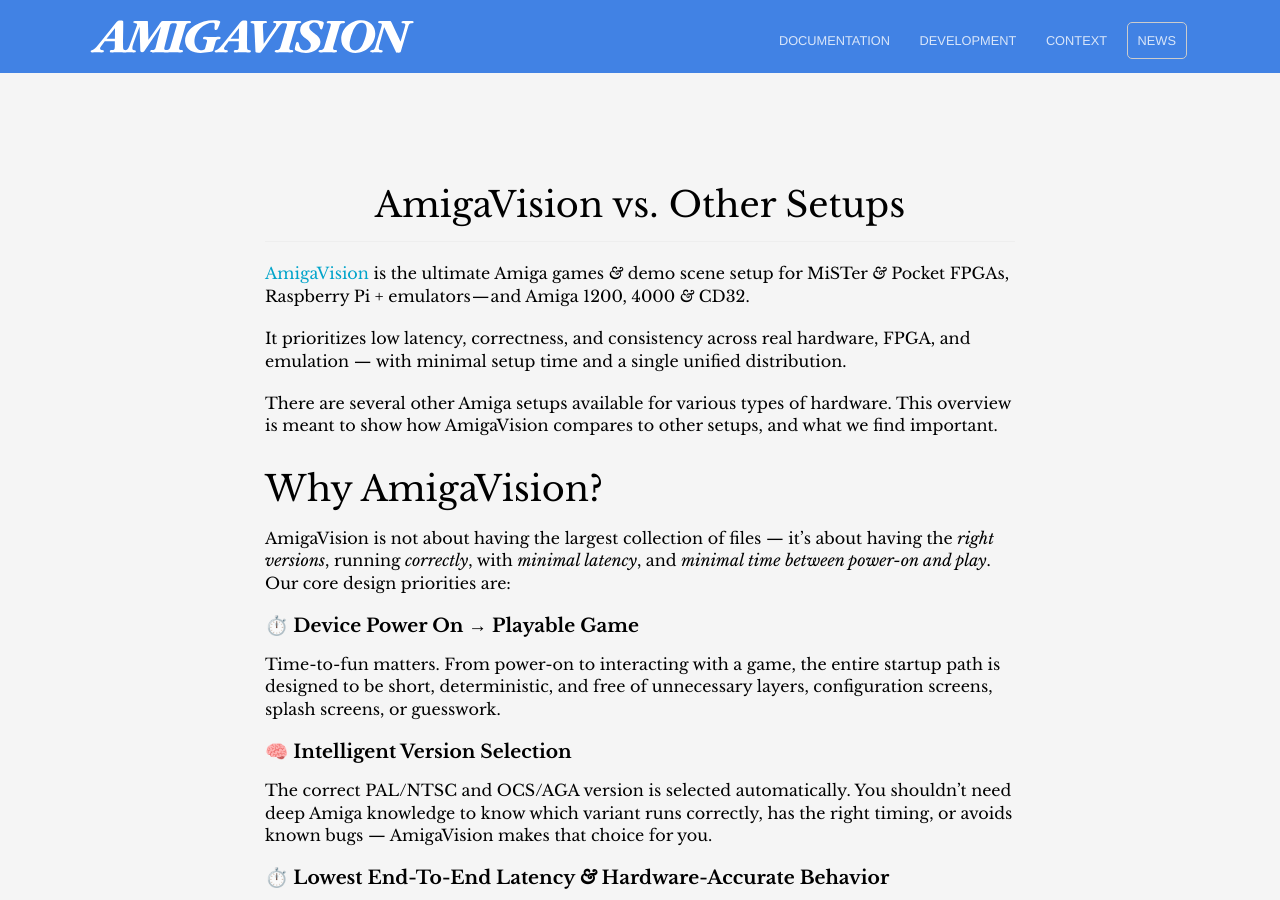
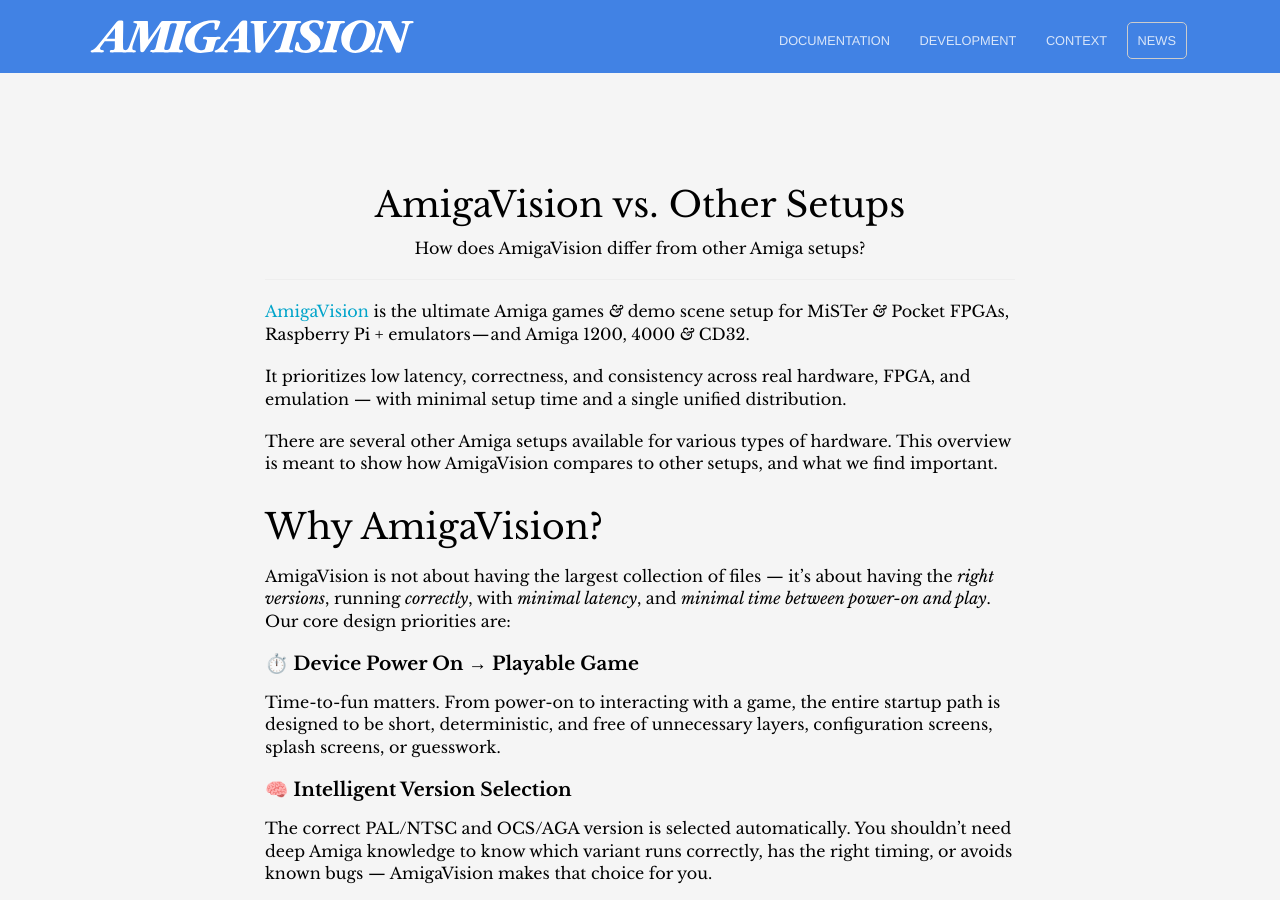
Before and after one commit to amigavision/amigavision.github.io, a Jekyll site: the page built from vs.md, in a window 1280 px wide and 900 px high. Built offline with Jekyll 4.4.1, drawn with Linux system fonts in a browser that asks for light colours.

Commit message:
Add description

```diff
--- a/vs.md
+++ b/vs.md
@@ -1,5 +1,6 @@
 ---
 title: AmigaVision vs. Other Setups
+description: How does AmigaVision differ from other Amiga setups?
 ---
 
 [AmigaVision] is the ultimate Amiga games *&* demo scene setup for MiSTer *&* Pocket FPGAs, Raspberry Pi + emulators — and Amiga 1200, 4000 *&* CD32.
```
